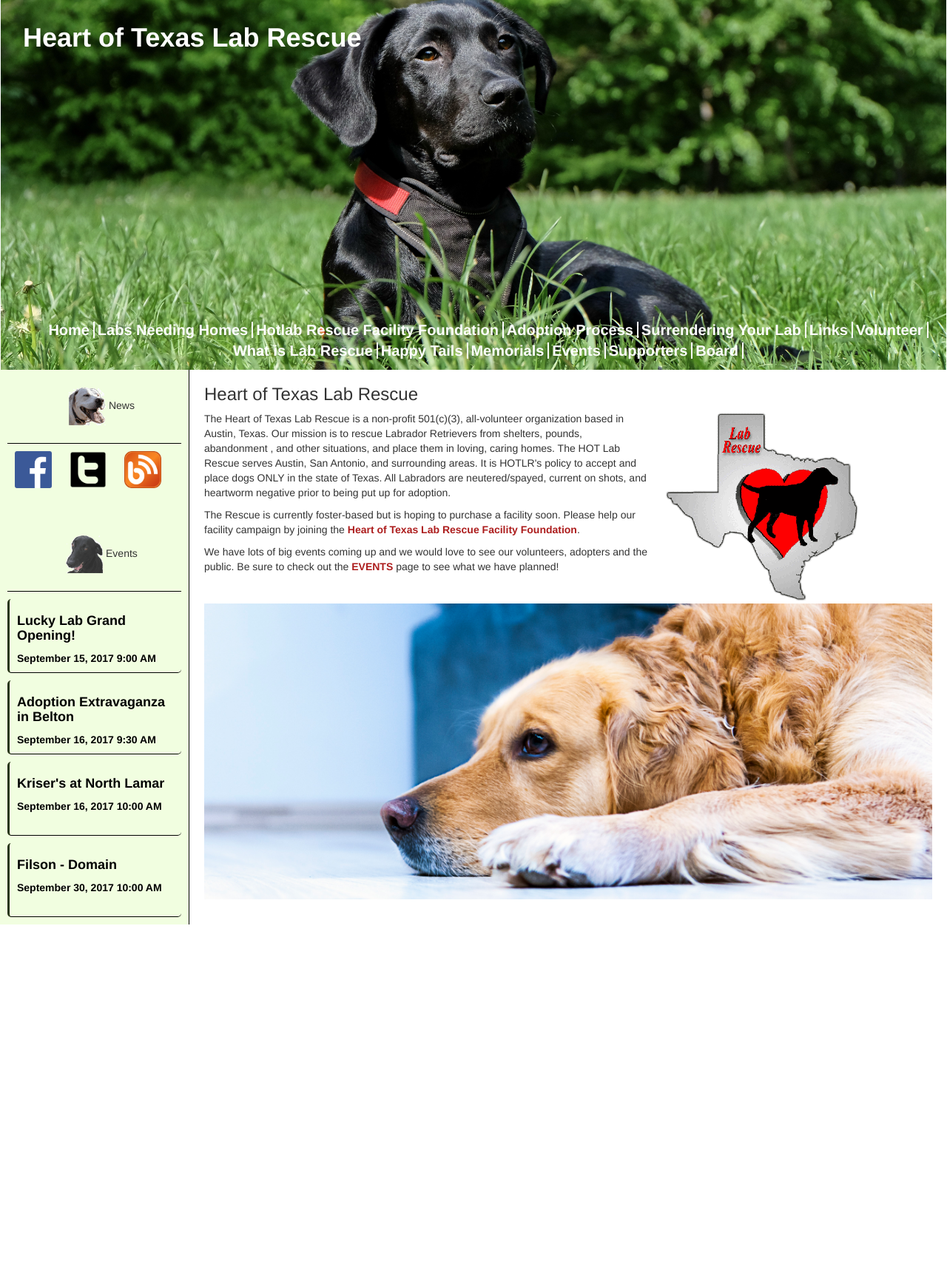
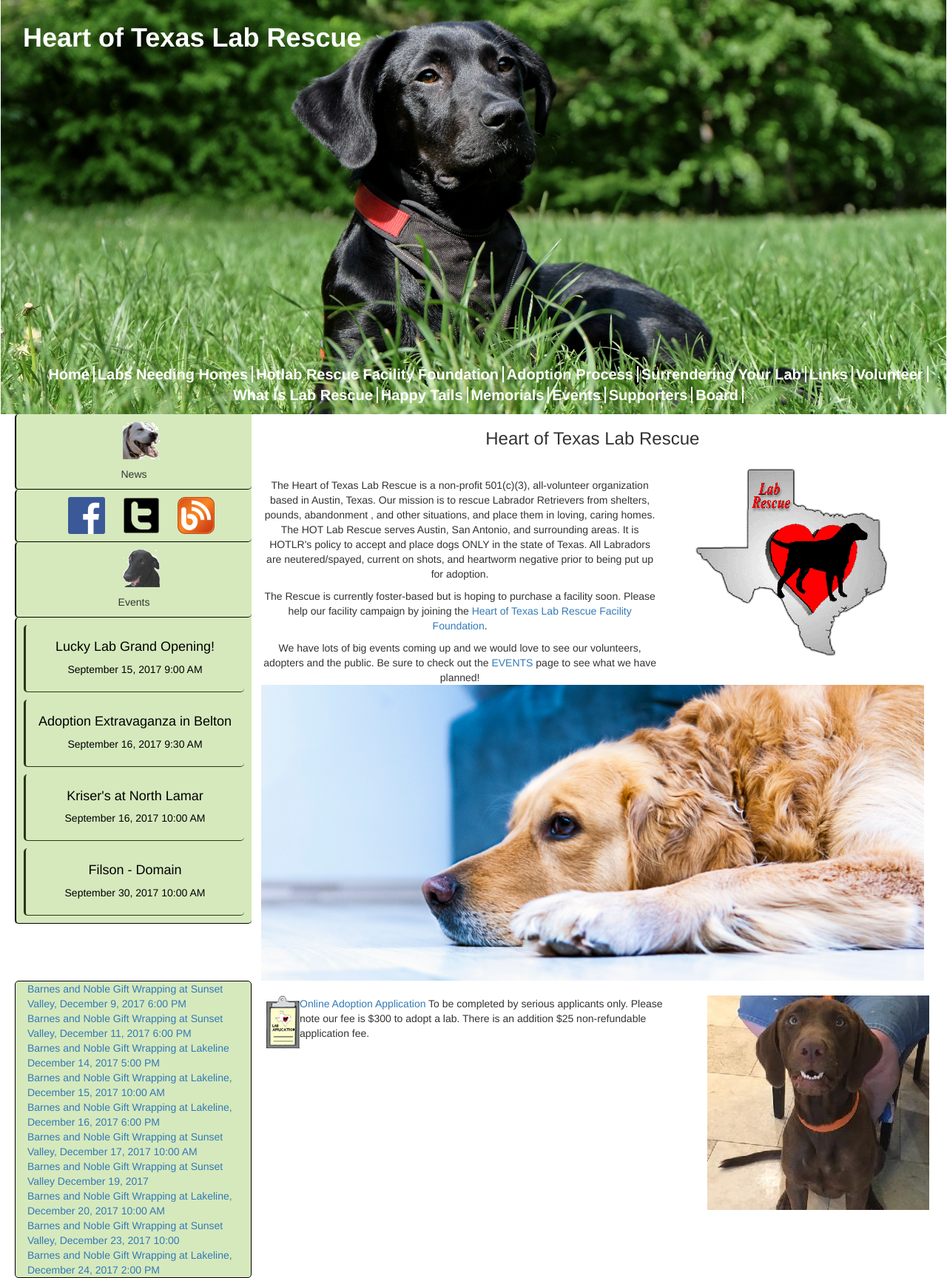
Before and after one commit to Gatyr/hotlabtest, a PHP site: page / in a window 1280 px wide. Shown: the whole page at 74% size. Before the commit the page ends 1250 px from the top, so only its background shows below. Run offline with PHP 8.4, Linux system fonts and the light colour scheme; some libraries are stand-ins or nearby versions.

Commit message:
pushing css changes

```diff
--- /dev/null
+++ b/assets/css/style2.css
@@ -0,0 +1,201 @@
+html, body, .wrapper-div, #main-body-div, #news-bar {
+	min-height: 100%;
+}
+html {
+	overflow: scroll;
+}
+.navbar {
+	width: 100%;
+	background-image: url('../images/black-lab.jpeg');
+	background-position: center;
+	background-repeat: no-repeat;
+	position: relative;
+	background-attachment: fixed;
+	margin-bottom: 0;
+	border-radius: 0;
+}
+.navbar h1 {
+	padding: 30px;
+	color: white;
+	font-weight: bold;
+	margin: 0;
+}
+.link-nav {
+	width: 100%;
+	position: absolute;
+	bottom: 0;
+	text-align: center;
+	color: white;
+}
+.link-nav li {
+	display: inline-block;
+	color: white;
+}
+.link-nav a {
+	color: white;
+	font-weight: bold;
+	border-right: 2px solid white;
+}
+#main-body-div {
+	width: 100%;
+}
+#news-bar img {
+	margin: 10px 0 10px 20px;
+	width: 50px;
+	height: auto;
+}
+#news-bar-header, #news-main, #events-main, #events-header {
+	border-left: 2px solid black;
+	border-radius: 5px;
+	text-align: center;
+	align-content: center;
+	border-bottom: 1px solid black;
+}
+#news-bar {
+	align-content: center;
+	background-color: #d6e9bd;
+}
+.events-link {
+	margin: 10px;
+	padding: 10px;
+	border-left: 3px solid #283618;
+	border-bottom: 1px solid #283618;
+	transition: background-color .5s;
+	border-radius: 5px;
+}
+.events-link:hover {
+	background-color: #283618;
+	box-shadow: 10px 10px 5px #888;
+}
+.events-link a {
+	color: black;
+}
+
+@media screen and (min-width: 20em) {
+	.navbar {
+		background-size: auto 100%;
+		height: 20em;
+	}
+	.link-nav a {
+		font-size: 16px;
+		padding-right: 3px;
+	}
+	#news-bar {
+		width: 90%;
+		margin: 0 5% 0 5%;
+	}
+	#main-content-div {
+		align-content: center;
+		text-align: center;
+		width: 90%;
+		margin: 0 5% 0 5%;
+	}
+}
+
+@media screen and (min-width: 50em) {
+	.navbar {
+		background-size: auto 100%;
+		height: 30em;
+	}
+	.link-nav a {
+		font-size: 20px;
+		padding-right: 5px;
+	}
+	#news-bar, #events {
+		width: 40%;
+		margin: 0 0 0 5%;
+		position: relative;
+		float: left;
+		height: 100%;
+	}
+	#main-content-div, #application {
+		width: 40%;
+		margin: 0 5% 0 5%;
+		position: relative;
+		float: left;
+		height: 100%;
+	}
+	#main-body-div {
+		height: 100%;
+	}
+	#events {
+		border: 1px solid black;
+		border-radius: 5px;
+		align-content: center;
+		background-color: #d6e9bd;
+		margin-top: 10px;
+
+	}
+	#inner-events {
+		width: 90%;
+		margin: 0 5% 0 5%;
+	}
+	#events a {
+		display: inline;
+	}
+	#events li {
+		display: inline;
+	}
+	#description-text {
+		margin-top: 30px;
+	}
+	#main-content-div img {
+		margin: 15px 0 15px 0;
+	}
+}
+
+@media screen and (min-width: 66.75em) {
+	.navbar {
+		background-size: 100% auto;
+		height: 40em;
+	}
+	#news-bar, #events {
+		width: 25%;
+		margin: 0 0 0 20px;
+		position: relative;
+		float: left;
+	}
+	#main-content-div, #application {
+		width: 70%;
+		margin: 0 1% 0 1%;
+		position: relative;
+		float: left;
+	}
+	#description {
+		min-height: 310px;
+	}
+	#description-text {
+		position: relative;
+		float: left;
+		width: 60%;
+	}
+	#filler {
+		background-image: url('../images/blonde-lab.jpg');
+		background-position: center;
+		background-size: 100% auto;
+		background-repeat: no-repeat;
+		background-attachment: fixed;
+		height: 400px;
+		width: 100%;
+	}
+	#img-div {
+		position: relative;
+		float: right;
+		display: inline;
+		width: 40%;
+		align-content: right;
+	}
+	#img-div img {
+		float: right;
+	}
+	#app-div {
+		position: relative;
+		float: left;
+		display: inline;
+		width: 60%;
+	}
+	#application {
+		margin: 20px 0px 20px 20px;
+	}
+
+}
--- a/assets/javascript/home.js
+++ /dev/null
@@ -1,7 +0,0 @@
-$(document).ready(function() {
-	$(".link-nav li").hover(function() {
-		$(this).css('background-color', 'black');
-	}, function() {
-		$(this).css('background-color', 'transparent');
-	});
-});
--- a/index.html
+++ b/index.html
@@ -1,11 +1,13 @@
 <!DOCTYPE html>
 <html>
 <head>
+	<meta name="viewport" content="width=device-width, initial-scale=1" />
+
 	<title>Heart of Texas Lab Rescue</title>
 	<link rel="stylesheet" href="https://maxcdn.bootstrapcdn.com/bootstrap/3.3.6/css/bootstrap.min.css" integrity="sha384-1q8mTJOASx8j1Au+a5WDVnPi2lkFfwwEAa8hDDdjZlpLegxhjVME1fgjWPGmkzs7" crossorigin="anonymous">
 
 	<script src="https://code.jquery.com/jquery-3.1.1.js" integrity="sha256-16cdPddA6VdVInumRGo6IbivbERE8p7CQR3HzTBuELA=" crossorigin="anonymous"></script>
-	<link rel="stylesheet" type="text/css" href="./assets/css/style.css">
+	<link rel="stylesheet" type="text/css" href="./assets/css/style2.css">
 </head>
 <body>
 	<div class="wrapper-div">
@@ -84,6 +86,45 @@
 				<div id="filler"></div>
 			</div>
 		</div>
+		<div id="else">
+			<div id="events">
+				<div id="inner-events">
+					<li><a href="google.com">Barnes and Noble Gift Wrapping at Sunset Valley, December 9, 2017 6:00 PM</a></li><br/>
+					<li><a href="google.com">Barnes and Noble Gift Wrapping at Sunset Valley, December 11, 2017 6:00 PM</a></li><br/>
+					<li><a href="google.com">Barnes and Noble Gift Wrapping at Lakeline December 14, 2017 5:00 PM</a></li><br/>
+					<li><a href="google.com">Barnes and Noble Gift Wrapping at Lakeline, December 15, 2017 10:00 AM</a></li><br/>
+					<li><a href="google.com">Barnes and Noble Gift Wrapping at Lakeline, December 16, 2017 6:00 PM</a></li><br/>
+					<li><a href="google.com">Barnes and Noble Gift Wrapping at Sunset Valley, December 17, 2017 10:00 AM</a></li><br/>
+					<li><a href="google.com">Barnes and Noble Gift Wrapping at Sunset Valley December 19, 2017</a></li><br/>
+					<li><a href="google.com">Barnes and Noble Gift Wrapping at Lakeline, December 20, 2017 10:00 AM</a></li><br/>
+					<li><a href="google.com">Barnes and Noble Gift Wrapping at Sunset Valley, December 23, 2017 10:00</a></li><br/>
+					<li><a href="google.com">Barnes and Noble Gift Wrapping at Lakeline, December 24, 2017 2:00 PM</a></li>
+				</div>
+			</div>
+			<div id="application">
+				<div id="app-div">
+					<table>
+						<tbody>
+							<tr>
+								<td>
+									<img src="./assets/images/clipboardlab.gif" alt="" />
+								</td>
+								<td>
+									<p><a href="http://hotlabrescue.org/hotlab/application/zipcode.jsf">Online Adoption Application</a> To be completed by serious applicants only. Please note our fee is $300 to adopt a lab. There is an addition $25 non-refundable application fee.</p>
+								</td>
+							</tr>
+							<tr>
+
+							</tr>
+						</tbody>
+					</table>
+
+				</div>
+				<div id="img-div">
+					<img src="./assets/images/harvey.jpg" alt="" />
+				</div>
+			</div>
+		</div>
 	</div>
 	<script type="text/javascript" src="./assets/javascript/home.js"></script>
 </body>
```
Also changed, not shown: assets/css/style.css (indentation only), assets/images/clipboardlab.gif (added), assets/images/contact_us.gif (added), assets/images/harvey.jpg (added), assets/images/house.gif (added).
